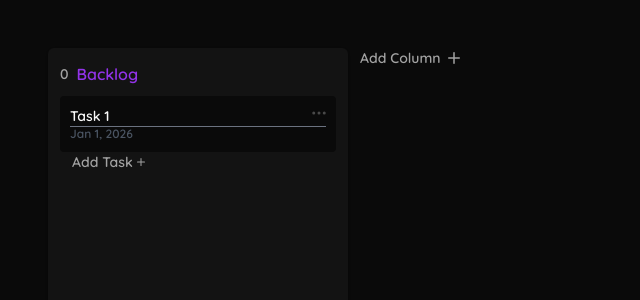
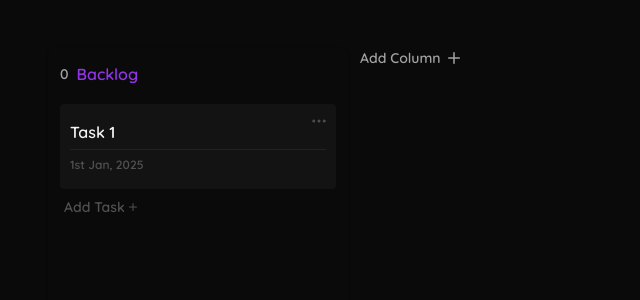
Before and after one commit to poudelsanchit/workflo, a Next.js app: page /k in a window 1280 px wide. Both pictures are taken after a click on the button "Add Task". Shown: the top 300 px of the page, without its empty margins (0-640 px from the left). Built offline with nearby package versions, Linux system fonts and the light colour scheme.

Commit message:
update ColumnContainer.tsx and TaskCard.tsx

```diff
--- a/app/app/components/ColumnContainer.tsx
+++ b/app/app/components/ColumnContainer.tsx
@@ -61,7 +61,7 @@ export default function ColumnContainer(props: Props) {
     <div
       ref={setNodeRef}
       style={style}
-      className=" w-[300px] h-[500px] max-h-[500px] rounded-md flex flex-col  bg-[#131313] p-3 shadow"
+      className=" w-[300px] h-[500px] max-h-[500px] rounded-md flex flex-col gap-2   p-3 shadow"
     >
       {/* Column Title */}
       <div
@@ -126,7 +126,7 @@ export default function ColumnContainer(props: Props) {
         onClick={() => {
           createTask(column.id);
         }}
-        className="flex justify-center items-center text-sm text-neutral-400 hover:text-white transition-all duration-100 mr-auto pl-3"
+        className="flex justify-center items-center text-sm text-neutral-600 hover:text-neutral-300 transition-all duration-100 mr-auto pl-1 "
       >
         Add Task <BsPlus size={16} />
       </button>
--- a/app/app/components/TaskCard.tsx
+++ b/app/app/components/TaskCard.tsx
@@ -43,7 +43,7 @@ export default function TaskCard({ task, deleteTask, updateTask }: Props) {
       <div
         ref={setNodeRef}
         style={style}
-        className="opacity-30 task relative bg-[#0a0a0a] p-2.5 h-[100px] min-h-[100px] items-center flex rounded-xl text-left border-2 border-rose-700  cursor-grab"
+        className=" opacity-50 task relative bg-[#131313] text-sm  p-2.5 h-20 min-h-max flex flex-col  pt-4 pb-2   rounded text-left cursor-grab"
       />
     );
   }
@@ -81,9 +81,9 @@ export default function TaskCard({ task, deleteTask, updateTask }: Props) {
       onMouseLeave={() => {
         setMouseIsOver(false);
       }}
-      className=" task relative bg-[#0a0a0a] text-sm  p-2.5 h-18 min-h-14  flex flex-col   rounded text-left cursor-grab"
+      className=" task relative bg-[#131313] text-sm  p-2.5 h-18 min-h-max flex flex-col  pt-4 pb-2   rounded text-left cursor-grab"
     >
-      <p className="my-auto h-[90%] w-full overflow-y-auto overflow-x-hidden whitespace-pre-wrap text-sm">
+      <p className="my-auto h-[90%] w-full overflow-y-auto overflow-x-hidden whitespace-pre-wrap text-base text-neutral-100 pb-1">
         {task.content}
       </p>
 
@@ -100,12 +100,8 @@ export default function TaskCard({ task, deleteTask, updateTask }: Props) {
           <BiTrash size={25} />
         </button>
       )}
-      <div className="w-full h-[0.1px] bg-gray-500">
-      <Separator orientation="horizontal" className="h-1"/>
-
+      <Separator className="bg-neutral-400/10 h-[1px] "/>
+      <p className="text-xs text-neutral-600 py-2">1st Jan, 2025</p>
       </div>
-
-      <div className="text-xs  text-gray-600">Jan 1, 2026</div>
-    </div>
   );
 }
```
